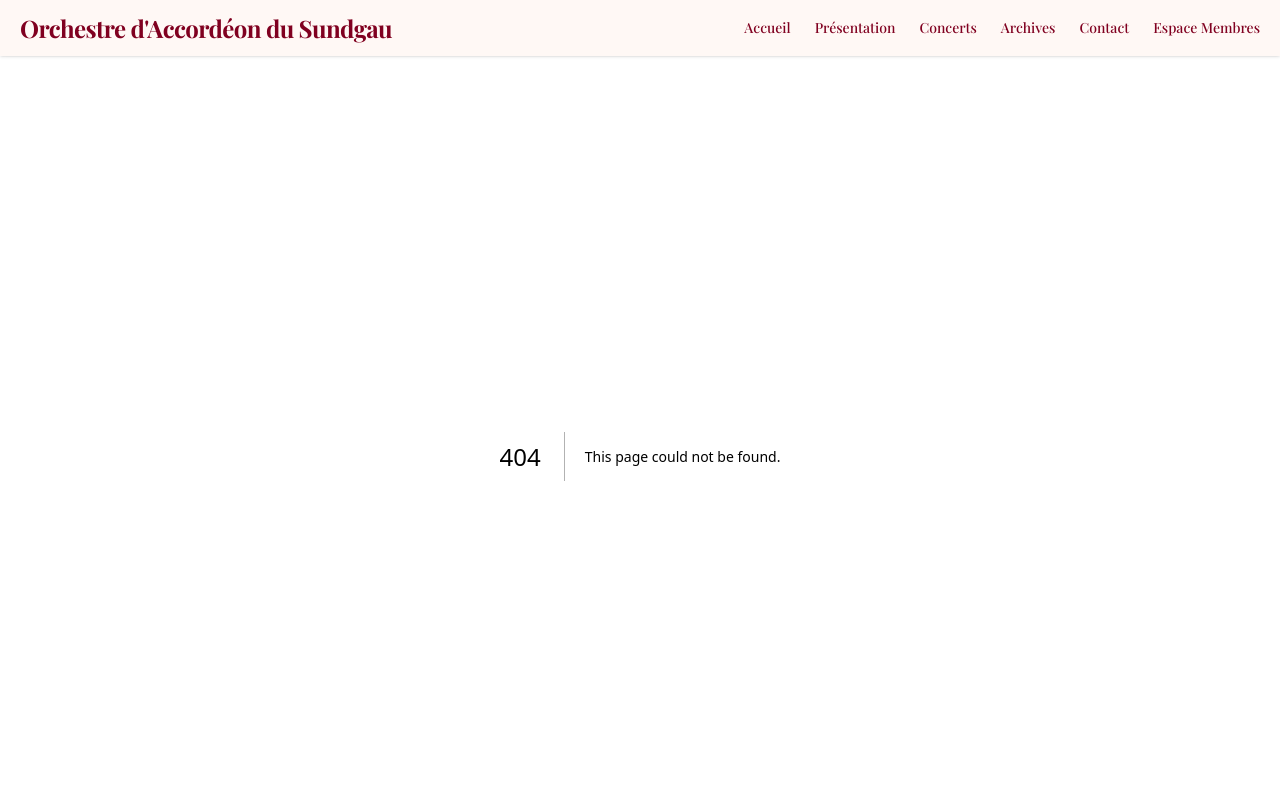
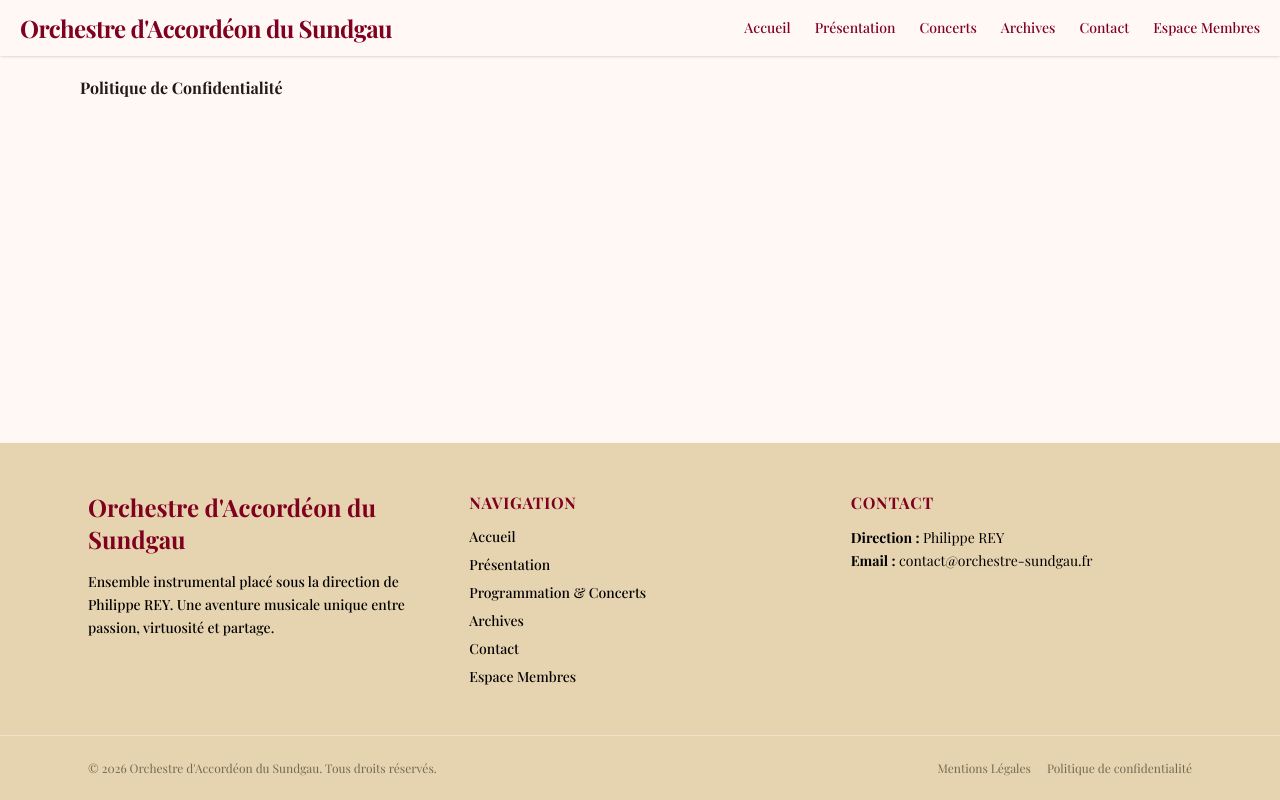
Before and after one commit to LednuZ/website-orchestre, a Next.js app in the folder frontend/: page /confidentialite in a window 1280 px wide. Before the commit this address had no page. Shown: the top 800 px of the page. Built offline with nearby package versions, Linux system fonts and the light colour scheme.

Commit message:
UI encore améliorée

```diff
--- /dev/null
+++ b/frontend/app/(legal)/confidentialite/page.tsx
@@ -0,0 +1,5 @@
+export default function Page() {
+    return (
+        <h1>Politique de Confidentialité</h1>
+    )
+}
--- /dev/null
+++ b/frontend/app/(legal)/mentions-legales/page.tsx
@@ -0,0 +1,5 @@
+export default function Page() {
+    return (
+        <h1>Mentions légales</h1>
+    )
+}
--- a/frontend/app/layout.tsx
+++ b/frontend/app/layout.tsx
@@ -28,9 +28,9 @@ export default function RootLayout({
       lang="en"
       className={`${playfair.variable} h-full antialiased`}
     >
-      <body className="min-h-full font-serif flex flex-col min-h-screen flex flex-col">
+      <body className="min-h-full font-serif flex flex-col">
         <Navbar />
-        <main className="flex-1">
+        <main className="flex-1 px-20 pt-5">
 
           {/* Contenu des Pages */}
           {children}
--- a/frontend/components/Footer.tsx
+++ b/frontend/components/Footer.tsx
@@ -8,20 +8,20 @@ export default function Footer() {
 
                 {/* Colonne 1 : Nom & Description */}
                 <div className="space-y-4">
-                    <h3 className="text-xl font-bold text-primary">
+                    <h3 className="text-2xl font-extrabold text-primary">
                         Orchestre d'Accordéon du Sundgau
                     </h3>
-                    <p className="text-sm text-on-tertiary leading-relaxed font-normal">
+                    <p className="text-sm text-on-tertiary leading-relaxed font-medium">
                         Ensemble instrumental placé sous la direction de Philippe REY. Une aventure musicale unique entre passion, virtuosité et partage.
                     </p>
                 </div>
 
                 {/* Colonne 2 : Navigation Rapide */}
                 <div className="space-y-3">
-                    <h4 className="text-base font-bold text-secondary uppercase tracking-wider">
+                    <h4 className="text-base font-bold text-primary uppercase tracking-wider">
                         Navigation
                     </h4>
-                    <ul className="space-y-2 text-sm font-normal">
+                    <ul className="space-y-2 text-sm font-medium">
                         <li>
                             <Link href="/" className="hover:text-secondary transition-colors">
                                 Accueil
@@ -29,7 +29,7 @@ export default function Footer() {
                         </li>
                         <li>
                             <Link href="/presentation" className="hover:text-secondary transition-colors">
-                                L'Orchestre
+                                Présentation
                             </Link>
                         </li>
                         <li>
@@ -38,8 +38,18 @@ export default function Footer() {
                             </Link>
                         </li>
                         <li>
+                            <Link href="/archives" className="hover:text-secondary transition-colors">
+                                Archives
+                            </Link>
+                        </li>
+                        <li>
                             <Link href="/contact" className="hover:text-secondary transition-colors">
                                 Contact
+                            </Link>
+                        </li>
+                        <li>
+                            <Link href="/membre" className="hover:text-secondary transition-colors">
+                                Espace Membres
                             </Link>
                         </li>
                     </ul>
@@ -47,12 +57,11 @@ export default function Footer() {
 
                 {/* Colonne 3 : Contact & Infos */}
                 <div className="space-y-3">
-                    <h4 className="text-base font-bold text-secondary uppercase tracking-wider">
+                    <h4 className="text-base font-bold text-primary uppercase tracking-wider">
                         Contact
                     </h4>
-                    <p className="text-sm text-on-secondary leading-relaxed font-normal">
+                    <p className="text-sm text-on-tertiary leading-relaxed font-normal">
                         <strong>Direction :</strong> Philippe REY<br />
-                        <strong>Région :</strong> Sundgau / Alsace<br />
                         <strong>Email :</strong> contact@orchestre-sundgau.fr
                     </p>
                 </div>
@@ -60,7 +69,7 @@ export default function Footer() {
             </div>
 
             {/* Barre de copyright en bas */}
-            <div className="border-t border-white/10 py-6 text-center text-xs text-gray-400 font-normal">
+            <div className="border-t border-white/30 py-6 text-center text-xs text-on-tertiary/50 font-normal">
                 <div className="max-w-6xl mx-auto px-6 flex flex-col sm:flex-row justify-between items-center gap-4">
                     <p>© {new Date().getFullYear()} Orchestre d'Accordéon du Sundgau. Tous droits réservés.</p>
                     <div className="flex gap-4">
```
